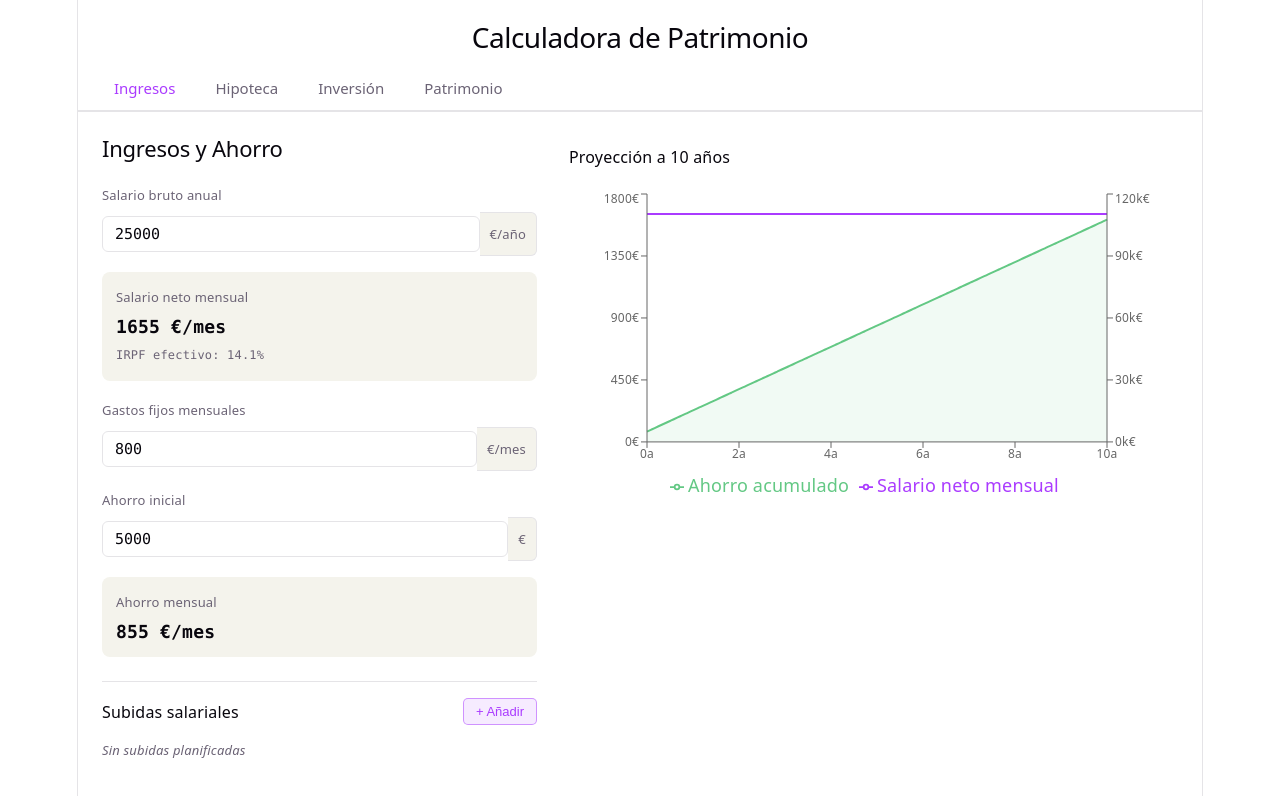
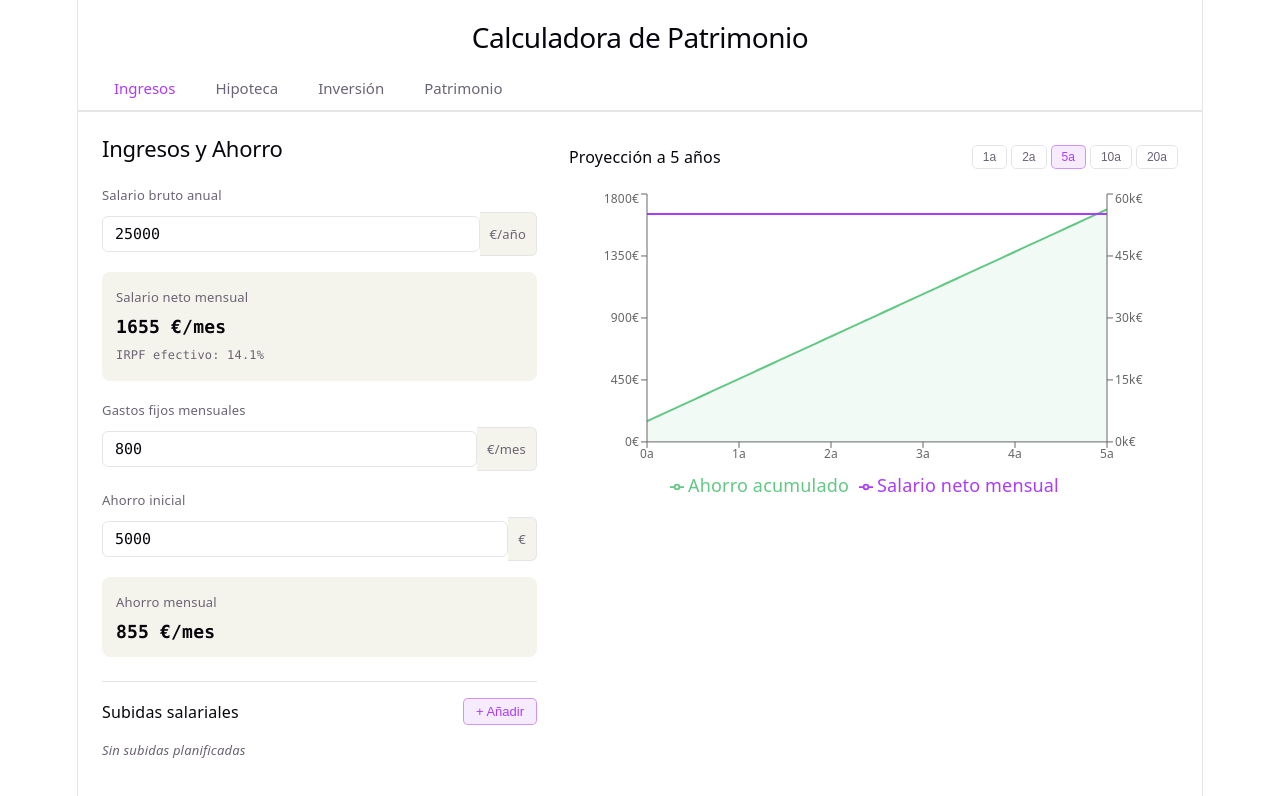
Before and after one commit to aleixRabassa/calculadora-patrimonio, a React (Vite) app: page / in a window 1280 px wide. Shown: the top 796 px of the page. Built offline with nearby package versions, Linux system fonts and the light colour scheme.

Commit message:
feat: enhance income projection with dynamic horizon selection and styling updates

```diff
--- a/src/components/Ingresos.css
+++ b/src/components/Ingresos.css
@@ -190,6 +190,42 @@ input[type="number"] {
   padding-top: 8px;
 }
 
-.ingresos__charts h3 {
+.charts__header {
+  display: flex;
+  align-items: center;
+  justify-content: space-between;
   margin-bottom: 16px;
+  gap: 12px;
 }
+
+.charts__header h3 {
+  margin: 0;
+}
+
+.horizon-selector {
+  display: flex;
+  gap: 4px;
+}
+
+.horizon-btn {
+  font-size: 12px;
+  font-weight: 500;
+  padding: 4px 10px;
+  border-radius: 5px;
+  border: 1px solid var(--border);
+  background: none;
+  color: var(--text);
+  cursor: pointer;
+  transition: background 0.15s, border-color 0.15s, color 0.15s;
+
+  &:hover {
+    border-color: var(--accent);
+    color: var(--accent);
+  }
+}
+
+.horizon-btn--active {
+  background: var(--accent-bg);
+  border-color: var(--accent-border);
+  color: var(--accent);
+}
--- a/src/components/Ingresos.tsx
+++ b/src/components/Ingresos.tsx
@@ -1,4 +1,4 @@
-import { useMemo } from 'react'
+import { useMemo, useState } from 'react'
 import { Area, ComposedChart, Line, ResponsiveContainer, Tooltip, XAxis, YAxis, Legend } from 'recharts'
 import { useLocalStorage } from '../hooks/useLocalStorage'
 import { calcularSalarioNeto } from '../utils/calculations'
@@ -24,15 +24,26 @@ const DEFAULT_STATE: IngresosState = {
   subidas: [],
 }
 
-const HORIZONTE_MESES = 120 // 10 años
+const MAX_HORIZONTE_MESES = 240 // 20 años
+const HORIZON_OPTIONS = [1, 2, 5, 10, 20] as const
+
+function xAxisInterval(years: number): number {
+  if (years <= 1) return 2   // every 3 months
+  if (years <= 2) return 5   // every 6 months
+  if (years <= 5) return 11  // every year
+  if (years <= 10) return 23 // every 2 years
+  return 47                  // every 4 years
+}
 
 export function Ingresos() {
   const [state, setState] = useLocalStorage<IngresosState>('calc.ingresos', DEFAULT_STATE)
+  const [horizonYears, setHorizonYears] = useState<number>(5)
 
   const netoInfo = calcularSalarioNeto(state.brutoAnual)
   const ahorroMensual = netoInfo.netoMensual - state.gastosFijos
 
   const chartData = useMemo(() => {
+    const horizonMeses = horizonYears * 12
     // Sort salary raises by month
     const subidasOrdenadas = [...state.subidas].sort((a, b) => a.mes - b.mes)
 
@@ -40,7 +51,7 @@ export function Ingresos() {
     let ahorroAcum = state.ahorroInicial
     let brutoActual = state.brutoAnual
 
-    for (let m = 0; m <= HORIZONTE_MESES; m++) {
+    for (let m = 0; m <= horizonMeses; m++) {
       // Check if there's a salary raise at this month
       const subida = subidasOrdenadas.find(s => s.mes === m)
       if (subida) {
@@ -64,7 +75,7 @@ export function Ingresos() {
       })
     }
     return data
-  }, [state.brutoAnual, state.gastosFijos, state.ahorroInicial, state.subidas])
+  }, [state.brutoAnual, state.gastosFijos, state.ahorroInicial, state.subidas, horizonYears])
 
   const addSubida = () => {
     const nextMes = state.subidas.length > 0
@@ -170,7 +181,7 @@ export function Ingresos() {
                 <input
                   type="number"
                   min={1}
-                  max={HORIZONTE_MESES}
+                  max={MAX_HORIZONTE_MESES}
                   value={subida.mes}
                   onChange={e => updateSubida(subida.id, 'mes', Number(e.target.value))}
                 />
@@ -195,13 +206,27 @@ export function Ingresos() {
       </div>
 
       <div className="ingresos__charts">
-        <h3>Proyección a 10 años</h3>
+        <div className="charts__header">
+          <h3>Proyección a {horizonYears} {horizonYears === 1 ? 'año' : 'años'}</h3>
+          <div className="horizon-selector">
+            {HORIZON_OPTIONS.map(y => (
+              <button
+                key={y}
+                type="button"
+                className={`horizon-btn${horizonYears === y ? ' horizon-btn--active' : ''}`}
+                onClick={() => setHorizonYears(y)}
+              >
+                {y}a
+              </button>
+            ))}
+          </div>
+        </div>
         <ResponsiveContainer width="100%" height={320}>
           <ComposedChart data={chartData} margin={{ top: 8, right: 16, bottom: 8, left: 8 }}>
             <XAxis
               dataKey="mes"
               tickFormatter={m => `${Math.floor(m / 12)}a`}
-              interval={23}
+              interval={xAxisInterval(horizonYears)}
               tick={{ fontSize: 12 }}
             />
             <YAxis
```
Also changed, not shown: 1 other file (tests, documents, lock files or other folders).
